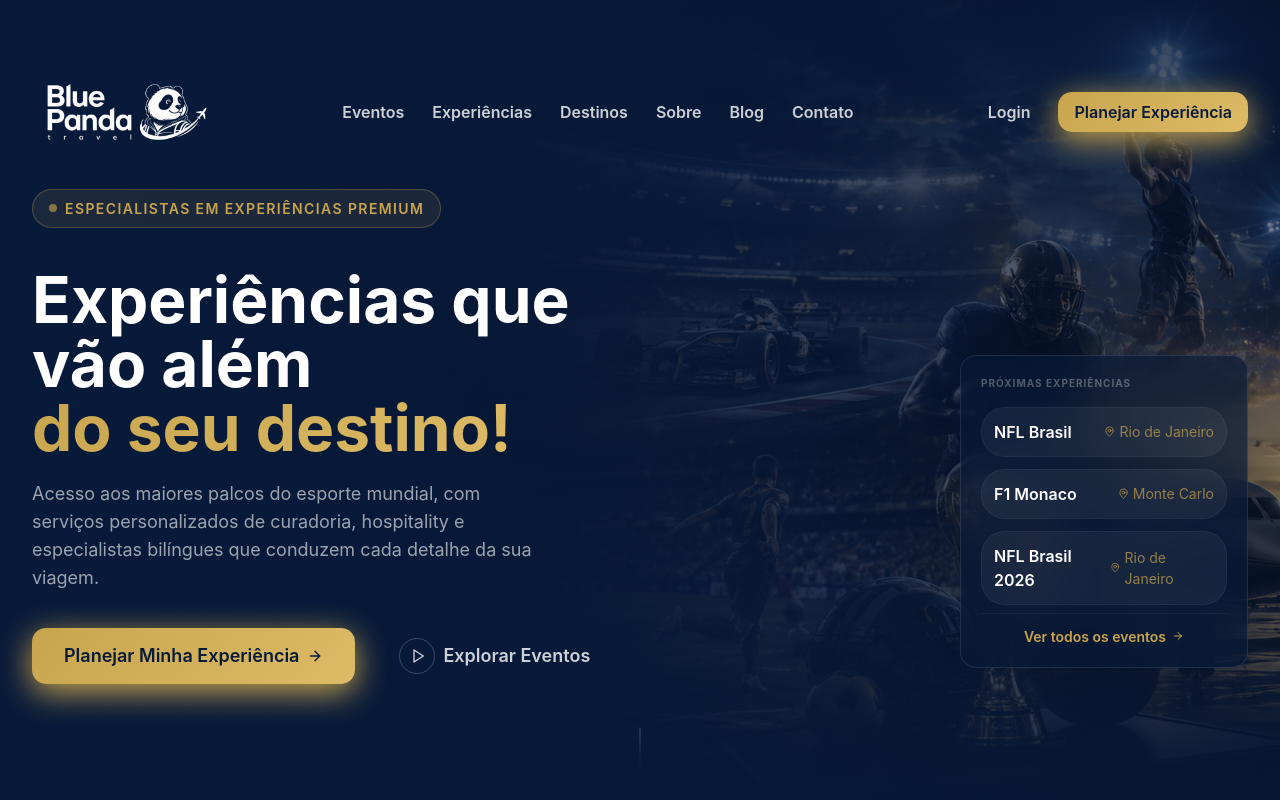
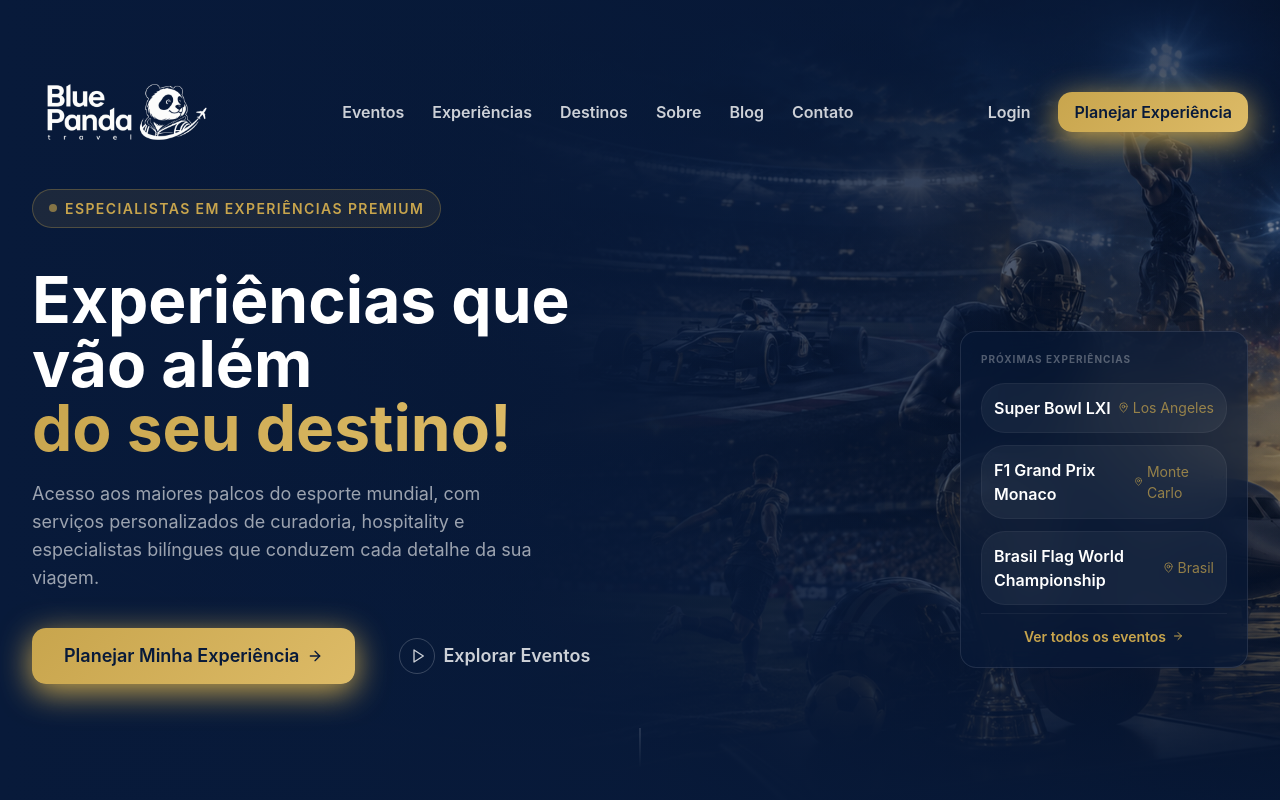
Before and after one commit to Brunoleoguilherme/blue-panda-plataform, a Next.js app: page / in a window 1280 px wide. Shown: the top 800 px of the page. Built offline with nearby package versions, Linux system fonts and the light colour scheme; a web font is replaced by a local one.

Commit message:
fix: hero upcoming events sem repetição + mundial de flag

```diff
--- a/components/sections/hero.tsx
+++ b/components/sections/hero.tsx
@@ -7,9 +7,9 @@
 import { Button } from "@/components/ui/button";
 
 const upcoming = [
-  { label: "NFL Brasil", local: "Rio de Janeiro" },
-  { label: "F1 Monaco", local: "Monte Carlo" },
-  { label: "NFL Brasil 2026", local: "Rio de Janeiro" },
+  { label: "Super Bowl LXI", local: "Los Angeles" },
+  { label: "F1 Grand Prix Monaco", local: "Monte Carlo" },
+  { label: "Brasil Flag World Championship", local: "Brasil" },
 ];
 
 export function Hero() {
```
